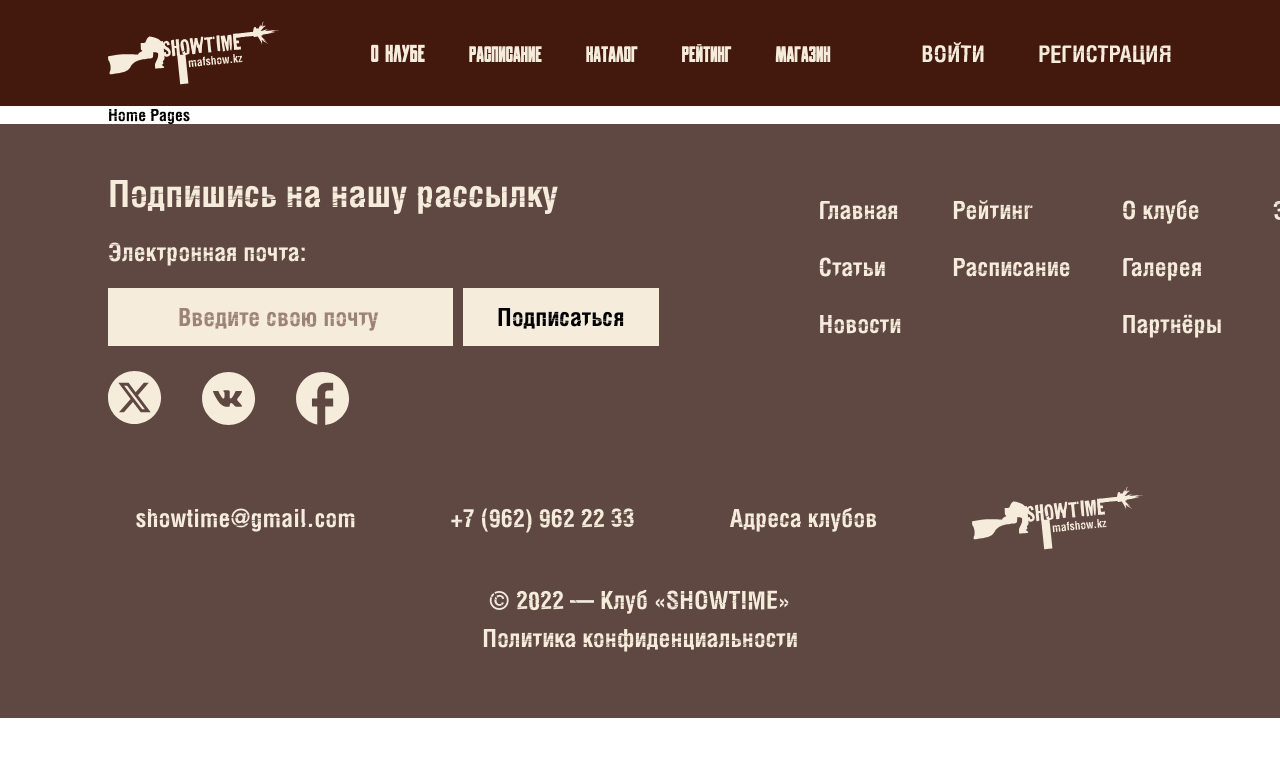
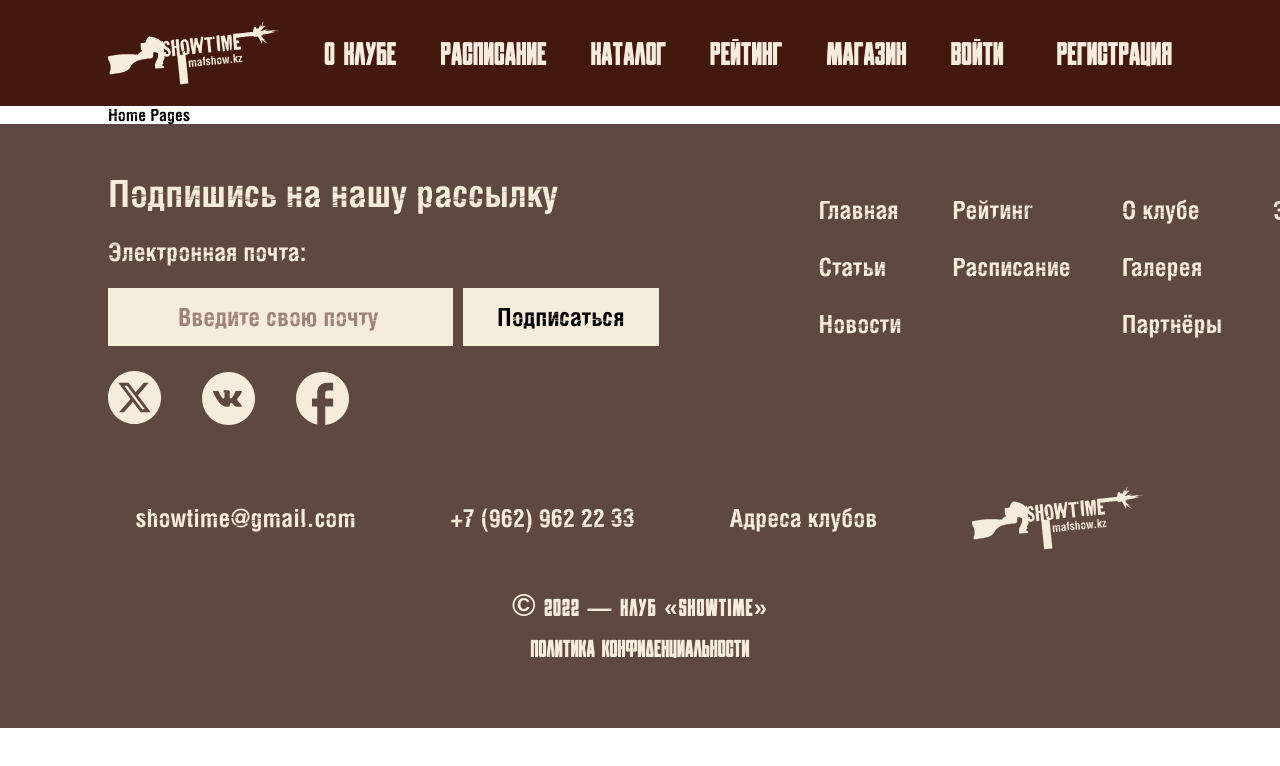
Before and after one commit to Nruzhzhaugash/hackathon_2024, a Next.js app: page / in a window 1280 px wide. Shown: the top 766 px of the page. Built offline with nearby package versions, Linux system fonts and the light colour scheme.

Commit message:
add new font

```diff
--- a/src/app/layout.tsx
+++ b/src/app/layout.tsx
@@ -30,7 +30,7 @@ export default function RootLayout({
 }>) {
   return (
     <html lang="en">
-      <body className={`${myFont.className} ${obrazec.variable}`}>
+      <body className={`${myFont.className} ${obrazec.variable} ${relieve.variable}`}>
         {children}
       </body>
     </html>
--- a/src/entities/Navbar/ui/Navbar.tsx
+++ b/src/entities/Navbar/ui/Navbar.tsx
@@ -5,11 +5,11 @@ import Link from "next/link";
 export default function Navbar() {
   return (
     <nav className='flex items-center gap-11'>
-      <Link href='' className="whitespace-nowrap font-obrazec uppercase font-extrabold text-link text-lg">О клубе</Link>
-      <Link href='' className="whitespace-nowrap font-obrazec uppercase font-extrabold text-link text-base">Расписание</Link>
-      <Link href='' className="whitespace-nowrap font-obrazec uppercase font-extrabold text-link text-base">Каталог</Link>
-      <Link href='' className="whitespace-nowrap font-obrazec uppercase font-extrabold text-link text-base">Рейтинг</Link>
-      <Link href='' className="whitespace-nowrap font-obrazec uppercase font-extrabold text-link text-base">Магазин</Link>
+      <Link href='' className="whitespace-nowrap font-obrazec uppercase font-extrabold text-link text-[32px]">О клубе</Link>
+      <Link href='' className="whitespace-nowrap font-obrazec uppercase font-extrabold text-link text-[32px]">Расписание</Link>
+      <Link href='' className="whitespace-nowrap font-obrazec uppercase font-extrabold text-link text-[32px]">Каталог</Link>
+      <Link href='' className="whitespace-nowrap font-obrazec uppercase font-extrabold text-link text-[32px]">Рейтинг</Link>
+      <Link href='' className="whitespace-nowrap font-obrazec uppercase font-extrabold text-link text-[32px]">Магазин</Link>
     </nav>
   );
 }
--- a/src/widgets/Layout/Footer/ui/Footer.tsx
+++ b/src/widgets/Layout/Footer/ui/Footer.tsx
@@ -54,8 +54,8 @@ export default function Footer() {
       </div>
       <FooterLink />
       <div className="flex items-center justify-center flex-col gap-2.5">
-        <h3 className="text-link text-lg font-extrabold">© 2022 — Клуб «SHOWTIME»</h3>
-        <h3 className="text-link font-bold text-lg">Политика конфиденциальности</h3>
+        <h3 className="text-link tracking-[1px] font-obrazec text-lg font-bold"><span className="text-[32px] font-keetano">©</span> 2022 — Клуб «SHOWTIME»</h3>
+        <h3 className="text-link font-obrazec font-bold text-lg">Политика конфиденциальности</h3>
       </div>
     </footer>
   )
--- a/src/widgets/Layout/Header/ui/Header.tsx
+++ b/src/widgets/Layout/Header/ui/Header.tsx
@@ -19,8 +19,8 @@ export default function Header({ children, type }: HeaderProps) {
         </Link>
         <Navbar />
         <div className="flex items-center justify-center gap-[53px]">
-          <Button label="Войти" className="text-link uppercase text-base font-extrabold"/>
-          <Button label="Регистрация" className="text-link uppercase text-base font-extrabold"/>
+          <Button label="Войти" className="text-link uppercase text-[32px] font-obrazec font-extrabold"/>
+          <Button label="Регистрация" className="text-link uppercase text-[32px] font-obrazec font-extrabold"/>
         </div>
       </div>
     </header>
--- a/tailwind.config.ts
+++ b/tailwind.config.ts
@@ -32,6 +32,8 @@ const config: Config = {
       },
       fontFamily: {
         obrazec: ["var(--font-obrazec)"],
+        relieve: ["var(--font-relieve)"],
+        keetano: ["var(--font-keetano)"],
       },
     },
   },
```
